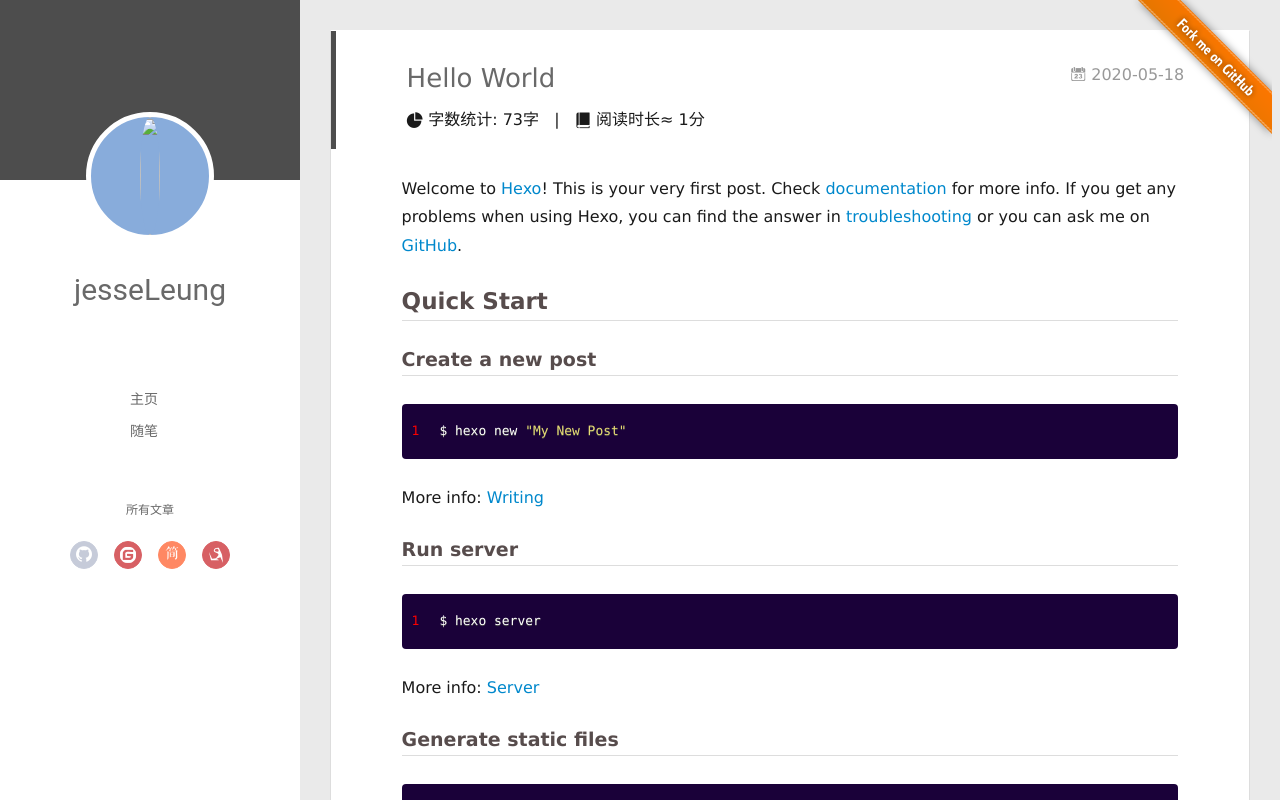
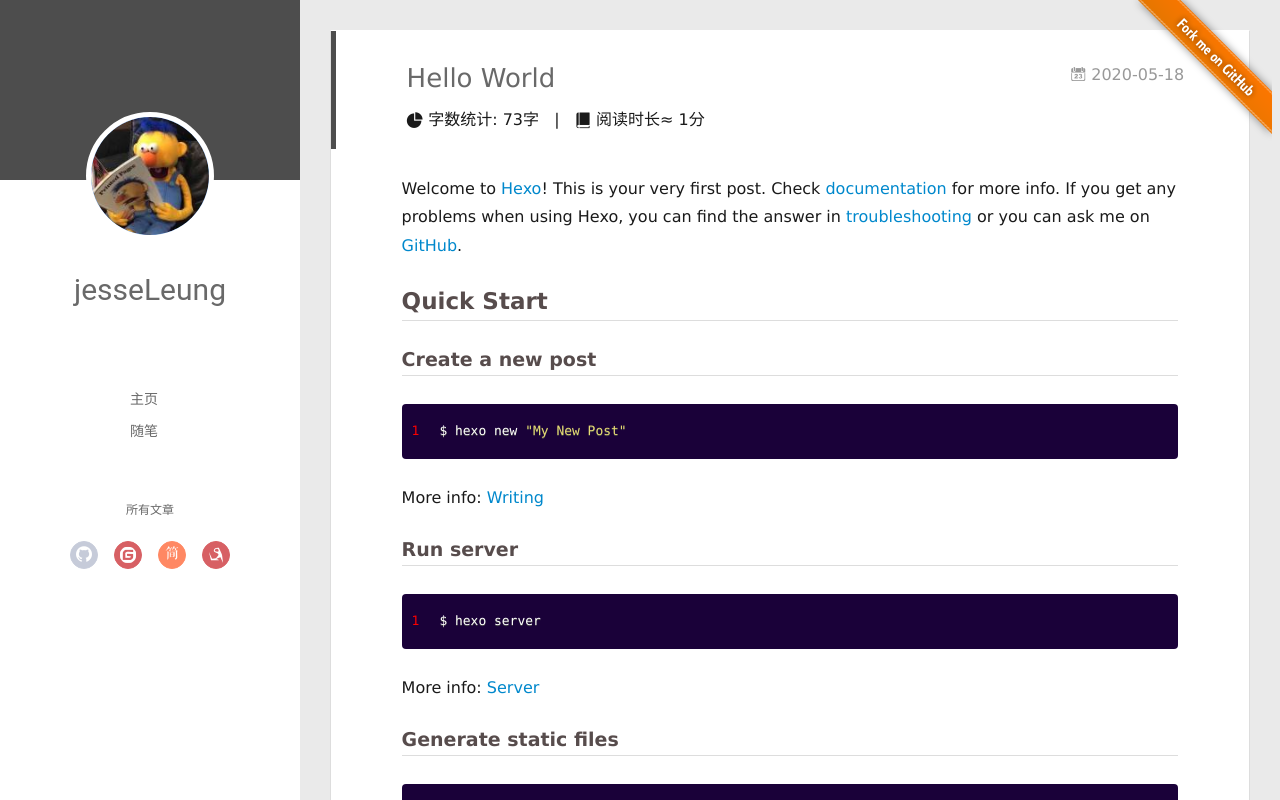
Before and after one commit to Jessejialiang/Jessejialiang.github.io, a plain HTML site: page 2020/05/18/hello-world/index.html in a window 1280 px wide. Drawn offline with Linux system fonts and the light colour scheme; some packages are replaced by stand-ins of ours; a script that the page names is missing.

Commit message:
Site updated: 2020-05-22 03:27:32

```diff
--- a/2020/05/18/hello-world/index.html
+++ b/2020/05/18/hello-world/index.html
@@ -63,7 +63,7 @@
 <div class="intrude-less">
 	<header id="header" class="inner">
 		<a href="/" class="profilepic">
-			<img src="/img/head.jpg" class="js-avatar">
+			<img src="/img/head.png" class="js-avatar">
 		</a>
 		<hgroup>
 			<h1 class="header-author"><a href="/">jesseLeung</a></h1>
@@ -126,7 +126,7 @@
 		<header id="header" class="inner">
 			<div class="profilepic">
 				<a href="/">
-					<img src="/img/head.jpg" class="js-avatar">
+					<img src="/img/head.png" class="js-avatar">
 				</a>
 			</div>
 			<hgroup>
```
Also changed, not shown: 2020/05/22/hello/index.html (+2 -2 lines), archives/2020/05/index.html (+2 -2 lines), archives/2020/index.html (+2 -2 lines), archives/index.html (+2 -2 lines), index.html (+2 -2 lines), favicon.ico (added), img/head.png (added).
